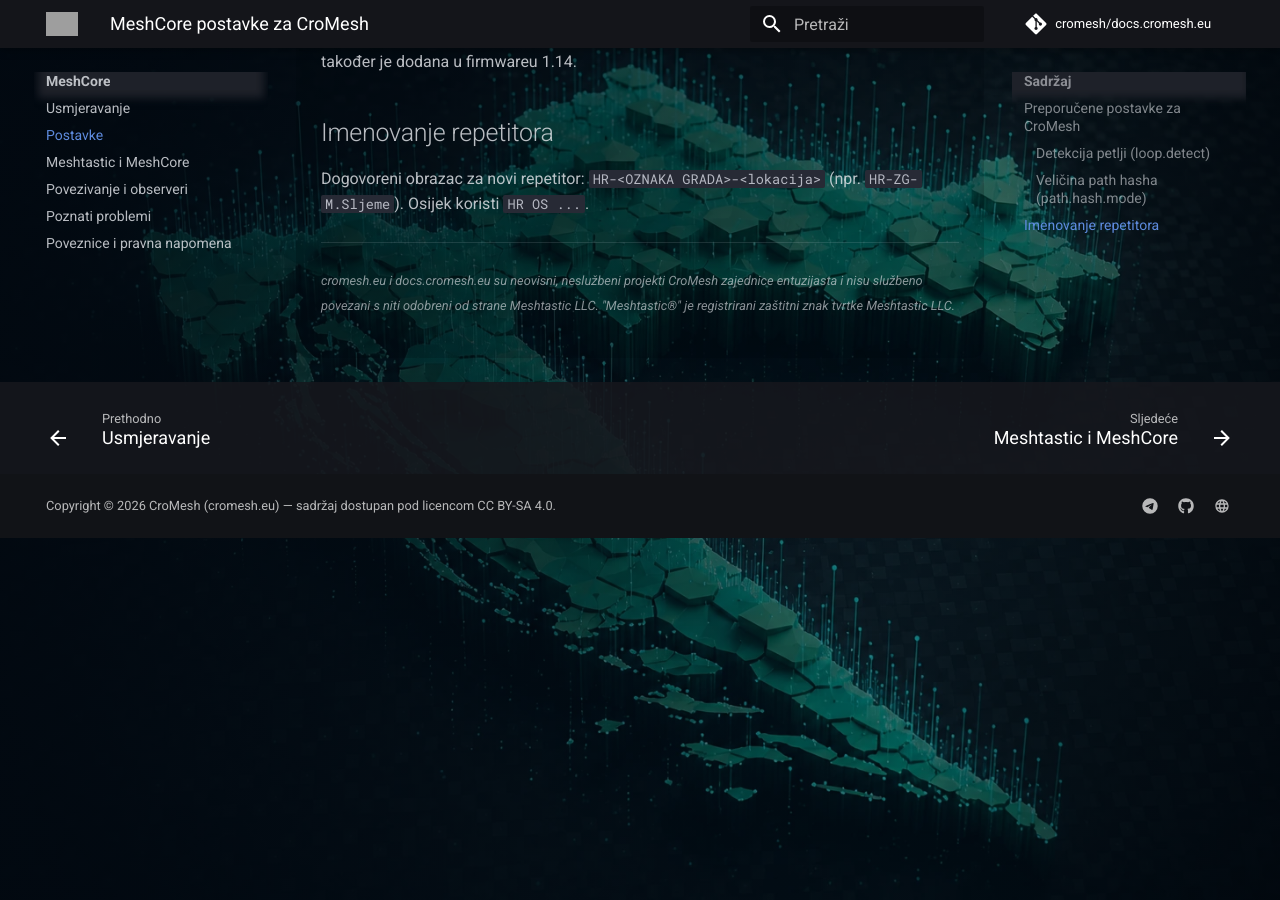
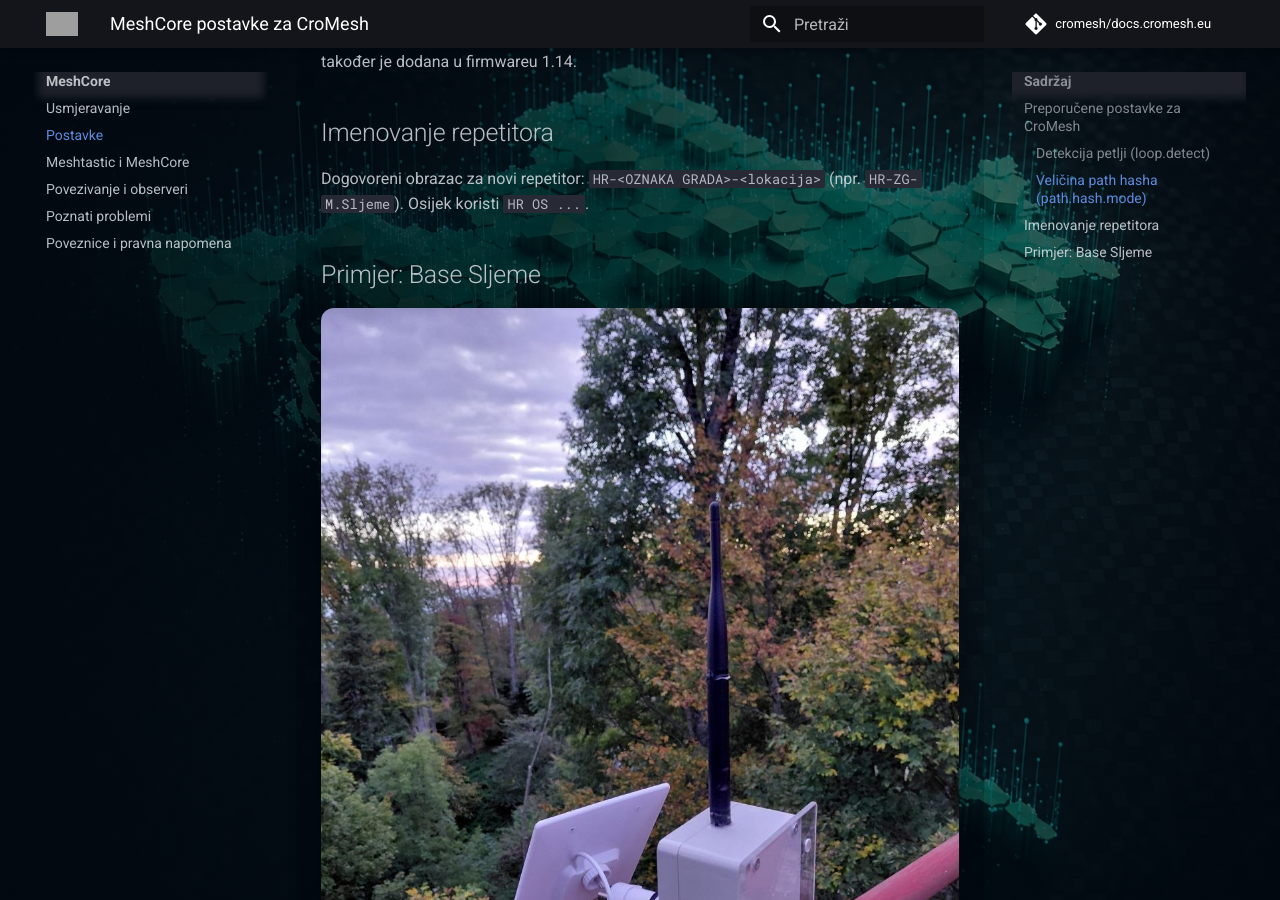
Before and after one commit to cromesh/docs.cromesh.eu, an MkDocs documentation site: the page built from docs/meshcore/postavke.md, in a window 1280 px wide and 900 px high, scrolled down 1169 px. Built offline with MkDocs 1.6.1 and Material for MkDocs 9.7.7, drawn with Linux system fonts in a browser that asks for light colours; comment, search, counter and statistics services are not loaded; grey boxes are pictures that could not be loaded.

Commit message:
v3.9.2 - Add MC landing and Base Sljeme photos

```diff
--- a/docs/meshcore/postavke.md
+++ b/docs/meshcore/postavke.md
@@ -47,3 +47,9 @@
 
 Dogovoreni obrazac za novi repetitor: `HR-<OZNAKA GRADA>-<lokacija>` (npr.
 `HR-ZG-M.Sljeme`). Osijek koristi `HR OS ...`.
+
+## Primjer: Base Sljeme
+
+<figure class="cromesh-doc-photo">
+  <img src="../../assets/images/v392-meshcore-sljeme.jpg" alt="Repetitor Base Sljeme na stupu: kućište s antenom i solarni panel" loading="lazy">
+</figure>
```
Also changed, not shown: docs/meshcore/index.md (+4 -0 lines), docs/assets/images/v392-meshcore-sljeme.jpg (added), docs/assets/images/v392-meshcore.jpg (added).
